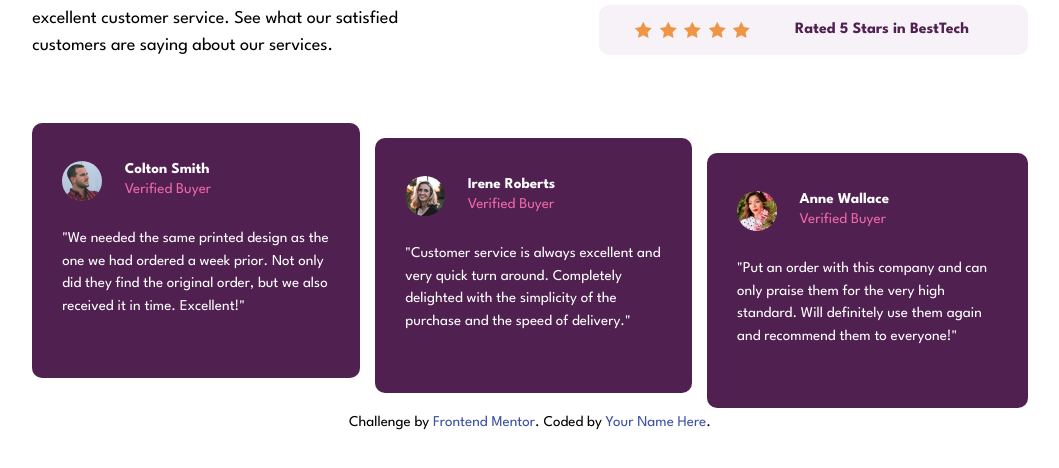
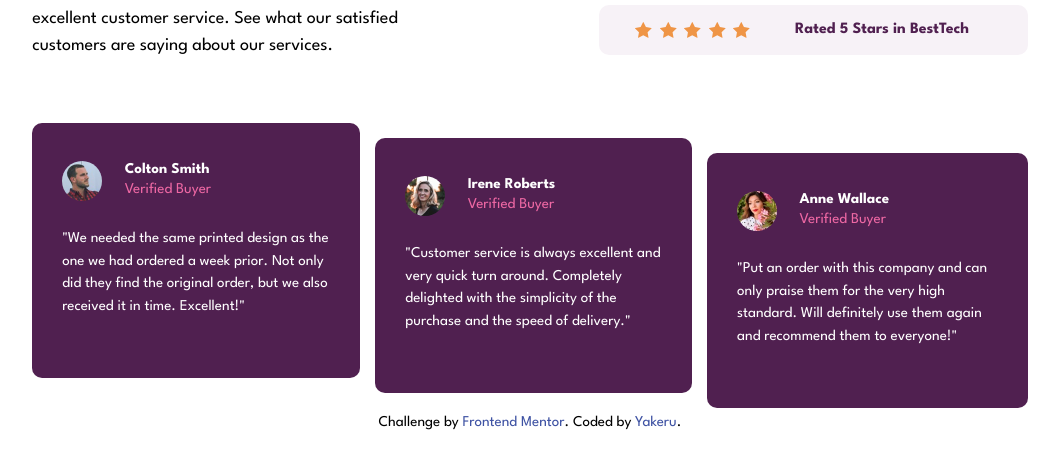
Before and after one commit to ykru6/Frontend-Mentor---Social-proof, a website: page index.html in a window 1280 px wide. Shown: the part 276-744 px from the top of the page, without its empty margins (110-1169 px from the left). Drawn offline with Linux system fonts and the light colour scheme.

Commit message:
Update index.html

```diff
--- a/index.html
+++ b/index.html
@@ -119,7 +119,7 @@
         Challenge by
         <a href="https://www.frontendmentor.io?ref=challenge" target="_blank"
           >Frontend Mentor</a
-        >. Coded by <a href="#">Your Name Here</a>.
+        >. Coded by <a href="#">Yakeru</a>.
       </p>
     </footer>
   </body>
```
